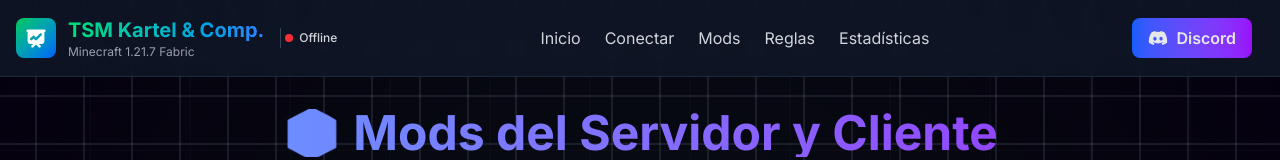
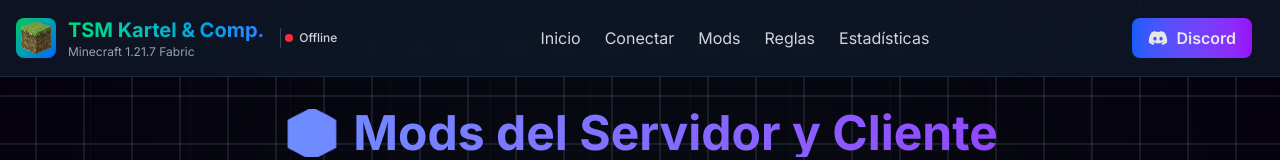
Before and after one commit to APenalba/tsm-kartel, an Astro site in the folder client/: page /mods in a window 1280 px wide. Shown: the top 160 px of the page. Built offline with nearby package versions, Linux system fonts and the light colour scheme; Astro itself is replaced by a stand-in of ours; some packages are replaced by stand-ins of ours; no server answers.

Commit message:
Change header default icon to favicon icon which is the minecraft logo or the server logo if loaded

```diff
--- a/client/src/layouts/Layout.astro
+++ b/client/src/layouts/Layout.astro
@@ -80,9 +80,7 @@ const faviconUrl = serverStatus?.favicon || '/favicon.svg';
         <div class="flex items-center justify-between">
           <div class="flex items-center space-x-3">
             <div class="w-10 h-10 bg-gradient-to-br from-green-500 to-blue-600 rounded-lg flex items-center justify-center">
-              <svg class="w-6 h-6 text-white" fill="currentColor" viewBox="0 0 20 20">
-                <path fill-rule="evenodd" d="M3 3a1 1 0 000 2v8a2 2 0 002 2h2.586l-1.293 1.293a1 1 0 101.414 1.414L10 15.414l2.293 2.293a1 1 0 001.414-1.414L12.414 15H15a2 2 0 002-2V5a1 1 0 100-2H3zm11.707 4.707a1 1 0 00-1.414-1.414L10 9.586 8.707 8.293a1 1 0 00-1.414 0l-2 2a1 1 0 101.414 1.414L8 10.414l1.293 1.293a1 1 0 001.414 0l4-4z" clip-rule="evenodd"></path>
-              </svg>
+              <img src={faviconUrl} alt="Server Icon" class="w-8 h-8 rounded" />
             </div>
             <div>
               <h1 class="text-xl font-bold bg-gradient-to-r from-green-400 to-blue-500 bg-clip-text text-transparent">
```
